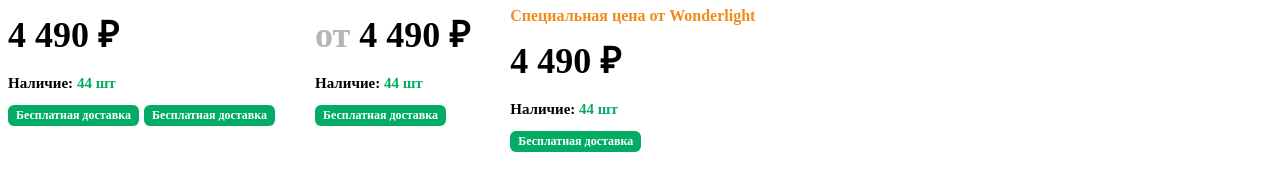
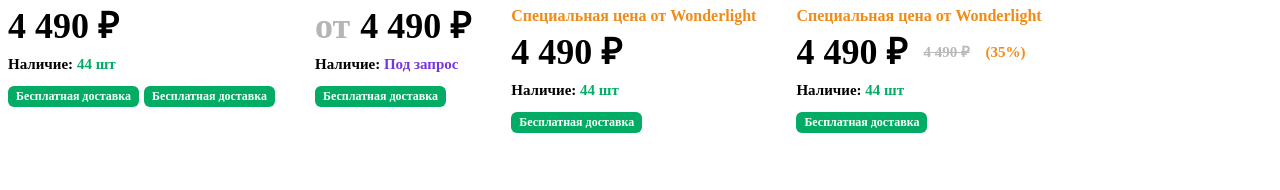
Before and after one commit to djembuka/tp-wonderlight, a plain HTML site: page blocks/price-block/index.html in a window 1280 px wide. Drawn offline with Linux system fonts and the light colour scheme.

Commit message:
Price block discount

```diff
--- a/blocks/price-block/index.html
+++ b/blocks/price-block/index.html
@@ -5,13 +5,16 @@
     <meta name="viewport" content="width=device-width, initial-scale=1.0" />
     <title>Price block</title>
     <link href="style.css" rel="stylesheet" />
+    <link href="../style.css" rel="stylesheet" />
   </head>
   <body>
     <div style="display: flex; gap: 40px">
       <div class="twpx-price-block">
-        <div class="twpx-price-block__price">4 490 ₽</div>
+        <div class="twpx-price-block__price">
+          <div class="twpx-price-block__price-num">4 490 ₽</div>
+        </div>
         <div class="twpx-price-block__presence">
-          Наличие: <span>44 шт</span>
+          Наличие: <span class="twpx-green-text">44 шт</span>
         </div>
         <div class="twpx-price-block__labels">
           <span>Бесплатная доставка</span>
@@ -20,9 +23,12 @@
       </div>
 
       <div class="twpx-price-block">
-        <div class="twpx-price-block__price"><span>от</span> 4 490 ₽</div>
+        <div class="twpx-price-block__price">
+          <div class="twpx-price-block__price-num"><span>от</span> 4 490 ₽</div>
+        </div>
         <div class="twpx-price-block__presence">
-          Наличие: <span>44 шт</span>
+          Наличие:
+          <span class="twpx-secondary-text">Под запрос</span>
         </div>
         <div class="twpx-price-block__labels">
           <span>Бесплатная доставка</span>
@@ -33,9 +39,27 @@
         <div class="twpx-price-block__title">
           Cпециальная цена от Wonderlight
         </div>
-        <div class="twpx-price-block__price">4 490 ₽</div>
+        <div class="twpx-price-block__price">
+          <div class="twpx-price-block__price-num">4 490 ₽</div>
+        </div>
         <div class="twpx-price-block__presence">
-          Наличие: <span>44 шт</span>
+          Наличие: <span class="twpx-green-text">44 шт</span>
+        </div>
+        <div class="twpx-price-block__labels">
+          <span>Бесплатная доставка</span>
+        </div>
+      </div>
+
+      <div class="twpx-price-block">
+        <div class="twpx-price-block__title">
+          Cпециальная цена от Wonderlight
+        </div>
+        <div class="twpx-price-block__price">
+          <div class="twpx-price-block__price-num">4 490 ₽</div>
+          <div class="twpx-small"><s>4 490 ₽</s> <span>(35%)</span></div>
+        </div>
+        <div class="twpx-price-block__presence">
+          Наличие: <span class="twpx-green-text">44 шт</span>
         </div>
         <div class="twpx-price-block__labels">
           <span>Бесплатная доставка</span>
--- a/blocks/price-block/style.css
+++ b/blocks/price-block/style.css
@@ -28,6 +28,38 @@
 .twpx-price-block__price span {
   color: #b5b5b5;
 }
+.twpx-price-block__price {
+  display: flex;
+  gap: 16px;
+  align-items: center;
+}
+.twpx-price-block__price-num {
+  color: #000;
+  font-family: Manrope;
+  font-size: 36px;
+  font-style: normal;
+  font-weight: 700;
+  line-height: 36px;
+  display: flex;
+  gap: 10px;
+}
+.twpx-price-block__price-num span {
+  color: #b5b5b5;
+}
+.twpx-price-block__price .twpx-small {
+  display: flex;
+  gap: 16px;
+  font-style: normal;
+  font-weight: 600;
+  line-height: 15px; /* 100% */
+}
+.twpx-price-block__price .twpx-small s {
+  color: #b9b9b9;
+}
+.twpx-price-block__price .twpx-small span {
+  color: var(--twpx-primary, #f18b17);
+}
+
 .twpx-price-block__presence {
   color: #000;
   font-family: Manrope;
@@ -35,9 +67,6 @@
   font-style: normal;
   font-weight: 600;
   line-height: 21.75px; /* 145% */
-}
-.twpx-price-block__presence span {
-  color: #03ac64;
 }
 .twpx-price-block__labels {
   display: flex;
--- a/blocks/style.css
+++ b/blocks/style.css
@@ -63,6 +63,15 @@ a.twpx-btn:focus {
 .category-page__content {
   overflow: visible;
 }
+.twpx-primary-text {
+  color: var(--twpx-primary);
+}
+.twpx-secondary-text {
+  color: var(--twpx-secondary);
+}
+.twpx-green-text {
+  color: var(--twpx-green);
+}
 .twpx-primary-bg {
   background-color: var(--twpx-primary);
 }
```
